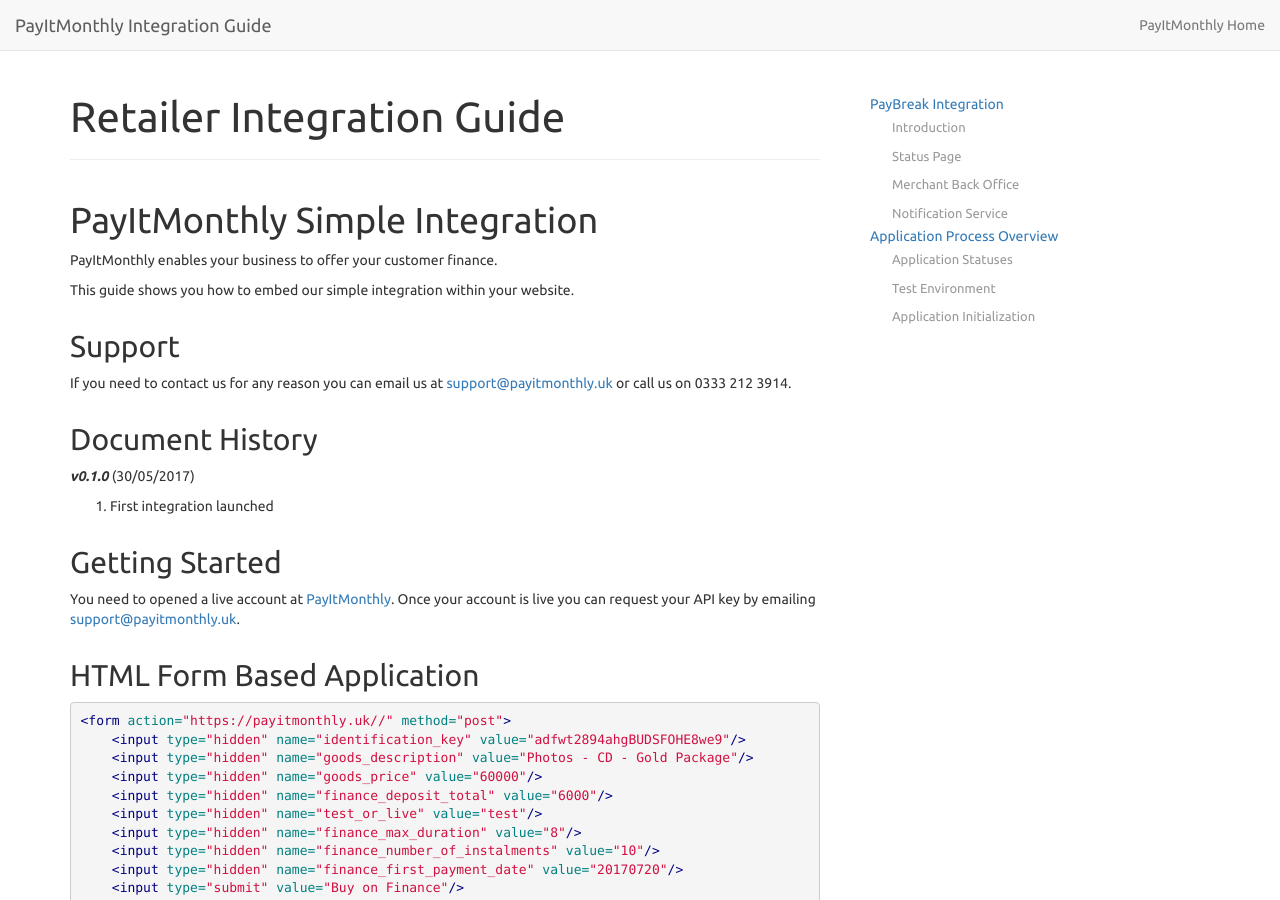
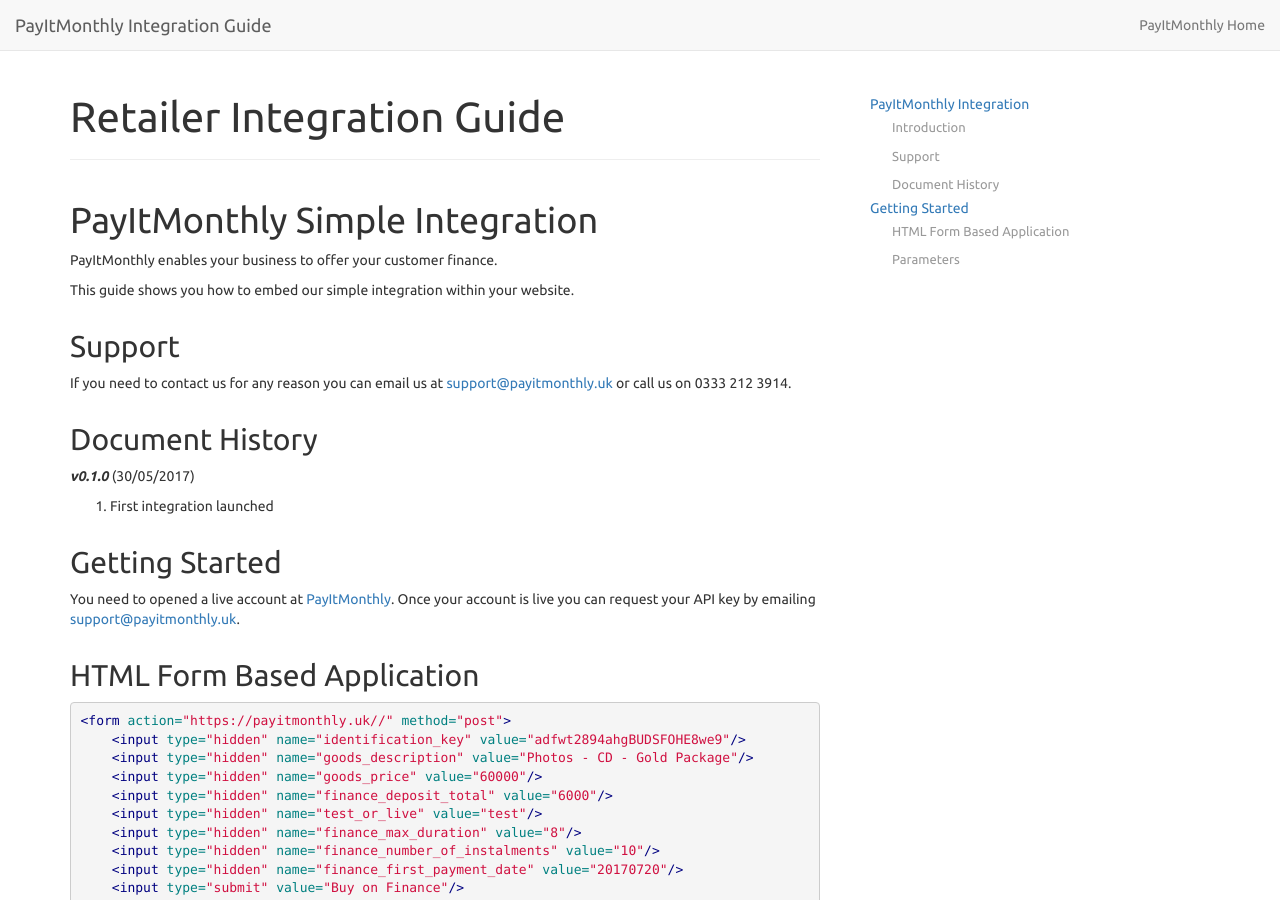
Before and after one commit to payitmonthly/Integration, a Jekyll site: the page built from index.md, in a window 1280 px wide and 900 px high. Built offline with Jekyll 4.4.1, drawn with Linux system fonts in a browser that asks for light colours; nearby versions of some CDN libraries; Markdown is read by kramdown in place of the engine named in the settings; our own code applies the rules of GitHub Pages for plain Markdown files.

Commit message:
Update toc.html

```diff
--- a/_includes/toc.html
+++ b/_includes/toc.html
@@ -1,19 +1,17 @@
-<a href="#paybreak-integration">PayBreak Integration</a><br />
+<a href="#">PayItMonthly Integration</a><br />
 
 <ul class="nav nav-stacked">
-    <li><a href="#introduction">Introduction</a>
-    <li><a href="#status-page">Status Page</a>
-    <li><a href="#merchant-back-office">Merchant Back Office</a></li>
-    <li><a href="#notification-service">Notification Service</a></li>
+    <li><a href="#payitmonthly-simple-integration">Introduction</a>
+    <li><a href="#support">Support</a>
+    <li><a href="#document-history">Document History</a></li>
 </ul>
 
-<a href="#application-process-overview">Application Process Overview</a>
+<a href="#getting-started">Getting Started</a>
 <ul class="nav nav-stacked">
-    <li><a href="#application-statuses">Application Statuses</a>
-    <li><a href="#test-environment">Test Environment</a>
-    <li><a href="#application-initialization">Application Initialization</a>
+    <li><a href="#html-form-based-application">HTML Form Based Application</a>
+    <li><a href="#parameters">Parameters</a>
 </ul>
 
 {% comment %}
-v4 TOC
+v0.1 TOC
 {% endcomment %}
```
